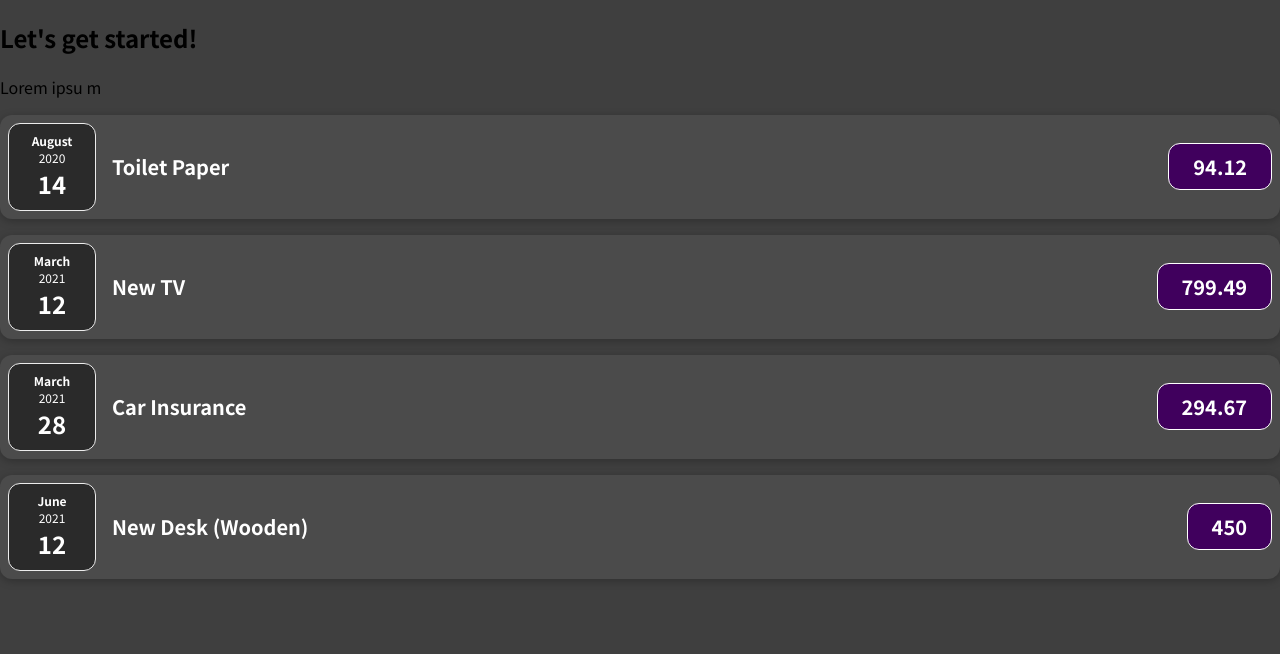
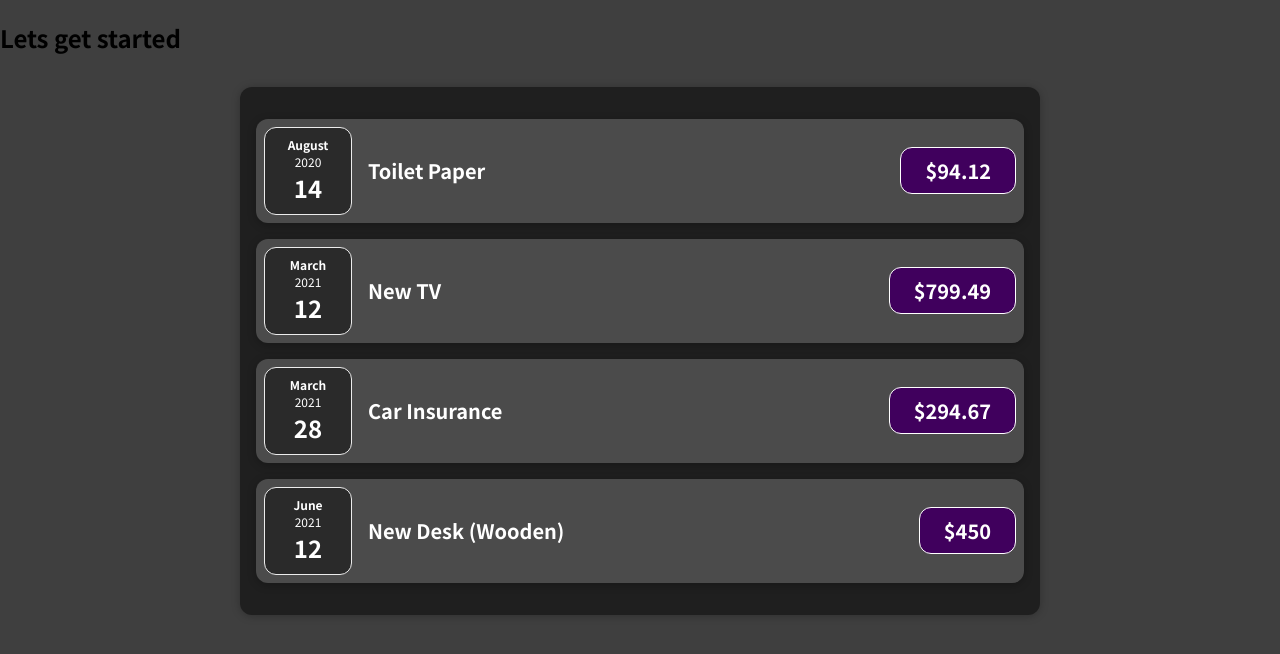
Before and after one commit to karpovvicz/react-rundown, a React (Create React App) app: page / in a window 1280 px wide. Shown: the top 654 px of the page. Built offline with nearby package versions, Linux system fonts and the light colour scheme.

Commit message:
add props functionality and styling

```diff
--- a/src/App.js
+++ b/src/App.js
@@ -1,4 +1,5 @@
-import ExpenseItem from "./components/ExpenseItem"
+
+import Expenses from "./components/Expenses";
 
 
 function App() {
@@ -25,34 +26,17 @@
   ];
 
   return (
-      <>
-    <div >
-      <h2>Let's get started!</h2>
-        <p>Lorem ipsu m</p>
-        <ExpenseItem
-            title={expenses[0].title}
-            amount={expenses[0].amount}
-            date={expenses[0].date}>
-          </ExpenseItem>
-      <ExpenseItem
-          title={expenses[1].title}
-          amount={expenses[1].amount}
-          date={expenses[1].date}>
-      </ExpenseItem>
-      <ExpenseItem
-          title={expenses[2].title}
-          amount={expenses[2].amount}
-          date={expenses[2].date}>
-      </ExpenseItem>
-      <ExpenseItem
-          title={expenses[3].title}
-          amount={expenses[3].amount}
-          date={expenses[3].date}>
-      </ExpenseItem>
+
+<div>
+  <h2>Lets get started</h2>
+  <Expenses items={expenses} />
+</div>
 
 
-    </div>
-      </>
+
+
+
+
   );
 }
 
--- /dev/null
+++ b/src/UI/Card.css
@@ -0,0 +1,4 @@
+.card {
+    border-radius: 12px;
+    box-shadow: 0 1px 8px rgba(0, 0, 0, 0.25);
+}
--- /dev/null
+++ b/src/UI/Card.js
@@ -0,0 +1,11 @@
+import React from 'react';
+
+import './Card.css';
+
+const Card = (props) => {
+    const classes = 'card ' + props.className;
+
+    return <div className={classes}>{props.children}</div>;
+};
+
+export default Card;
--- a/src/components/ExpenseItem.js
+++ b/src/components/ExpenseItem.js
@@ -1,22 +1,19 @@
+import React from 'react';
+
 import ExpenseDate from './ExpenseDate';
-import './ExpenseItem.css'
+import Card from '../UI/Card';
+import './ExpenseItem.css';
 
-
-function ExpenseItem(props) {
-
-
+const ExpenseItem = (props) => {
     return (
-        <>
-        <div className="expense-item">
-<ExpenseDate date={props.date}  />
-
-            <div className="expense-item__description">
-    <h2>{props.title}</h2>
-    <div className="expense-item__price">{props.amount}</div>
-</div>
-        </div>
-        </>
-    )
+        <Card className='expense-item'>
+            <ExpenseDate date={props.date} />
+            <div className='expense-item__description'>
+                <h2>{props.title}</h2>
+                <div className='expense-item__price'>${props.amount}</div>
+            </div>
+        </Card>
+    );
 }
 
 export default ExpenseItem;
--- /dev/null
+++ b/src/components/Expenses.css
@@ -0,0 +1,7 @@
+.expenses {
+    padding: 1rem;
+    background-color: rgb(31, 31, 31);
+    margin: 2rem auto;
+    width: 50rem;
+    max-width: 95%;
+}
--- /dev/null
+++ b/src/components/Expenses.js
@@ -0,0 +1,35 @@
+
+import React from 'react';
+import Card from '../UI/Card';
+import ExpenseItem from './ExpenseItem';
+
+import './Expenses.css';
+
+const Expenses = (props) => {
+    return (
+        <Card className="expenses">
+            <ExpenseItem
+                title={props.items[0].title}
+                amount={props.items[0].amount}
+                date={props.items[0].date}
+            />
+            <ExpenseItem
+                title={props.items[1].title}
+                amount={props.items[1].amount}
+                date={props.items[1].date}
+            />
+            <ExpenseItem
+                title={props.items[2].title}
+                amount={props.items[2].amount}
+                date={props.items[2].date}
+            />
+            <ExpenseItem
+                title={props.items[3].title}
+                amount={props.items[3].amount}
+                date={props.items[3].date}
+            />
+        </Card>
+    );
+}
+
+export default Expenses;
```
